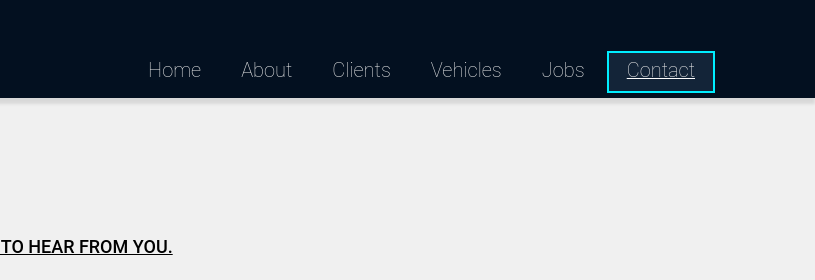
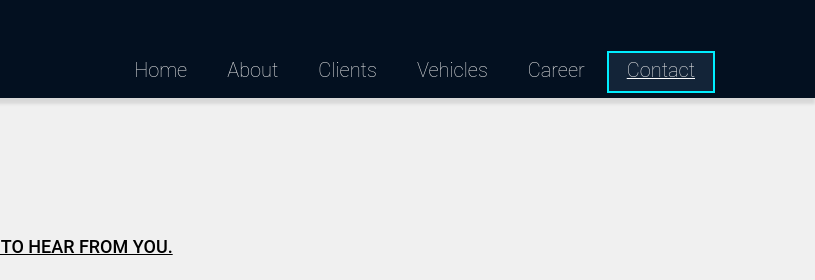
Before and after one commit to NFL-Intern/8newfoundland.io, a plain HTML site: page Contact.html in a window 1280 px wide. Shown: the top 280 px of the page, 465-1280 px from the left. Drawn offline with nearby package versions, Linux system fonts and the light colour scheme.

Commit message:
Contact.html

```diff
--- a/Contact.html
+++ b/Contact.html
@@ -50,7 +50,7 @@
                         <li><a href="About.html">About</a></li>
                         <li><a href="Clients.html">Clients</a></li>
                         <li><a href="Services.html">Vehicles</a></li>
-                        <li><a href="Jobs.html">Jobs</a></li>
+                        <li><a href="Jobs.html">Career</a></li>
                         <li class="active"><a href="Contact.html">Contact</a></li>
                     </ul>
 
```
